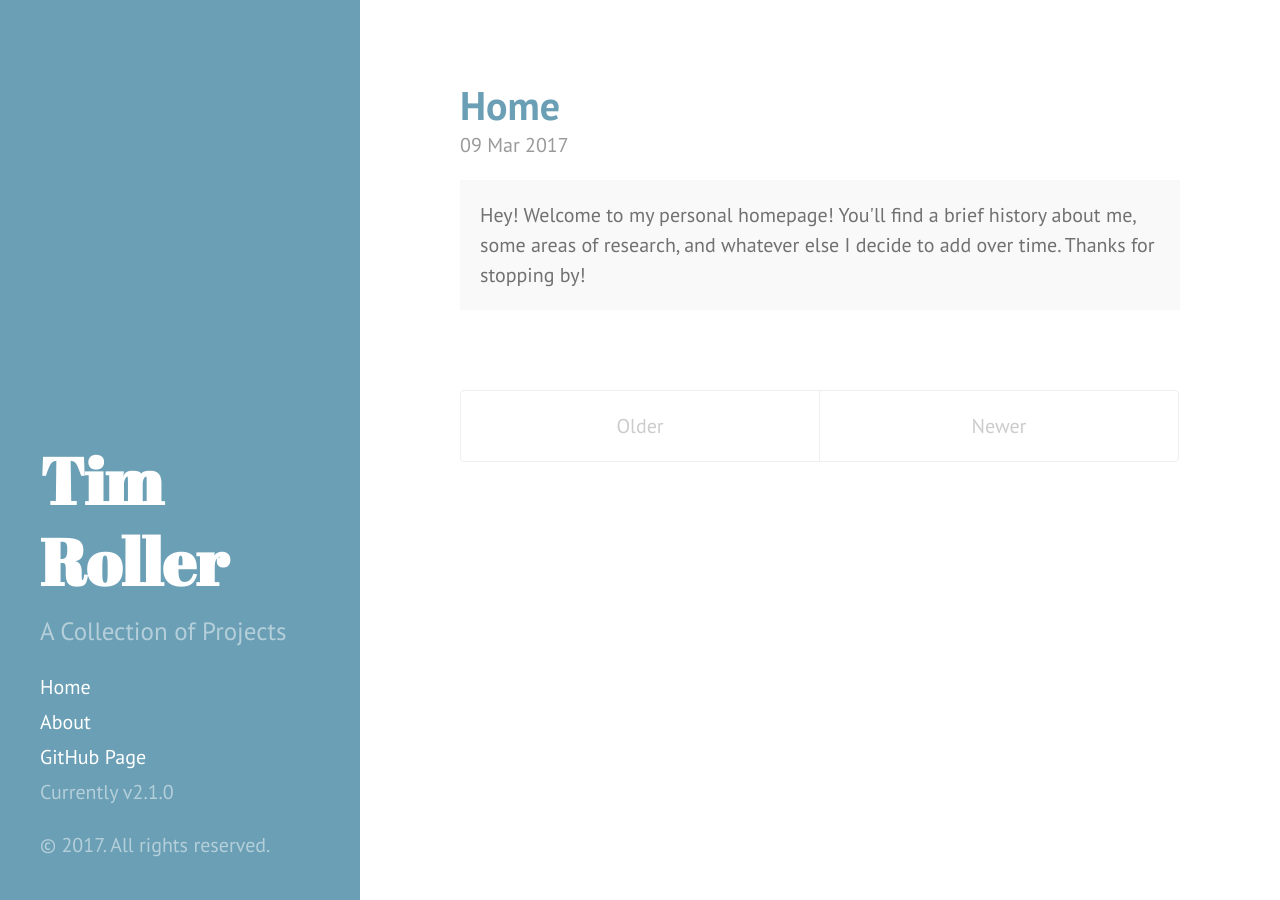
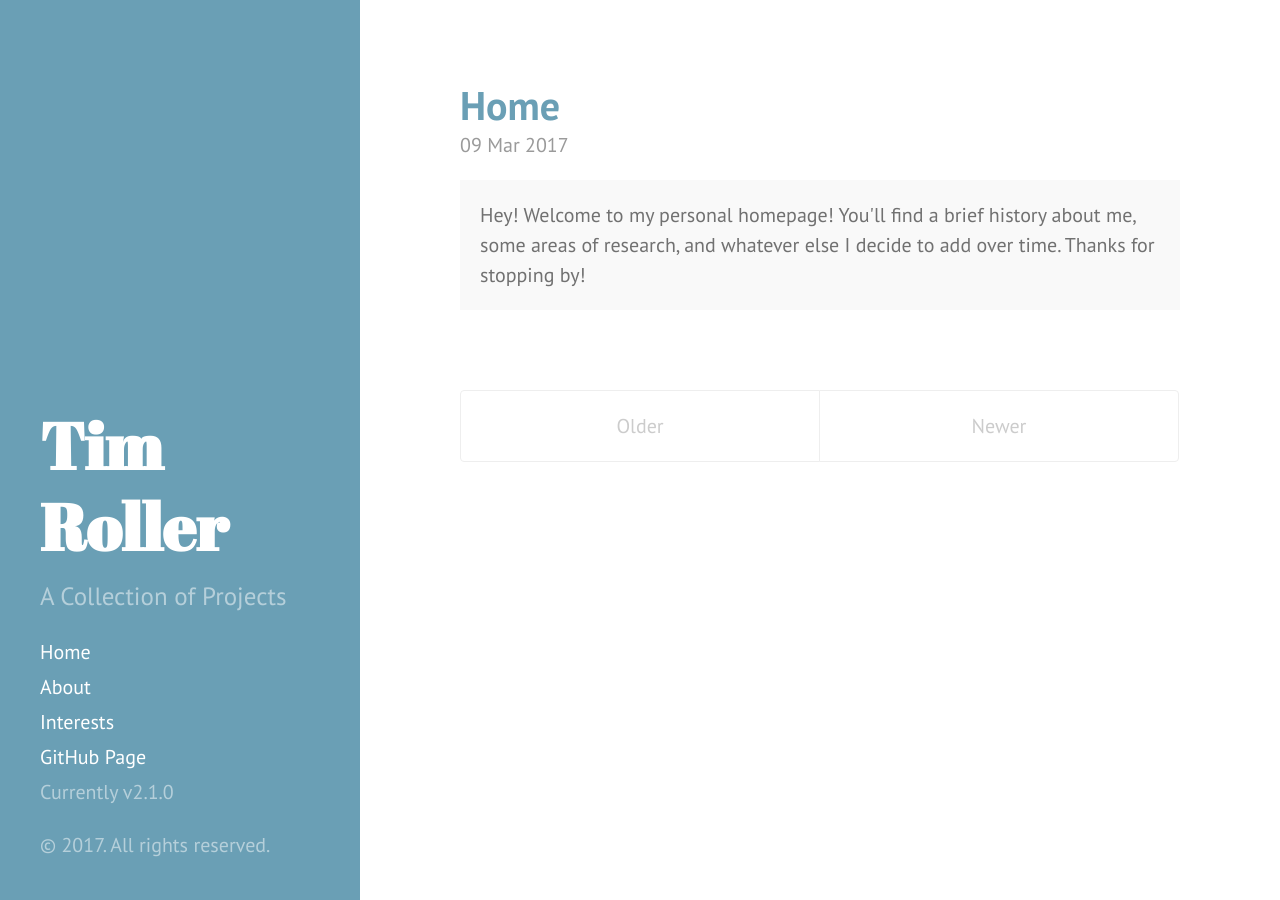
Before and after one commit to TimRoller/TimRoller.github.io, a Jekyll site: the page built from index.html, in a window 1280 px wide. Built offline with Jekyll 4.4.1, drawn with Linux system fonts in a browser that asks for light colours; the list of posts is cut into pages by our own code.

Commit message:
Update sidebar.html

```diff
--- a/_includes/sidebar.html
+++ b/_includes/sidebar.html
@@ -26,6 +26,7 @@
         {% endif %}
       {% endfor %}
 
+      <a class="sidebar-nav-item" href="{{ site.github.repo }}">Interests</a>
       <a class="sidebar-nav-item" href="{{ site.github.repo }}">GitHub Page</a>
       <span class="sidebar-nav-item">Currently v{{ site.version }}</span>
     </nav>
```
